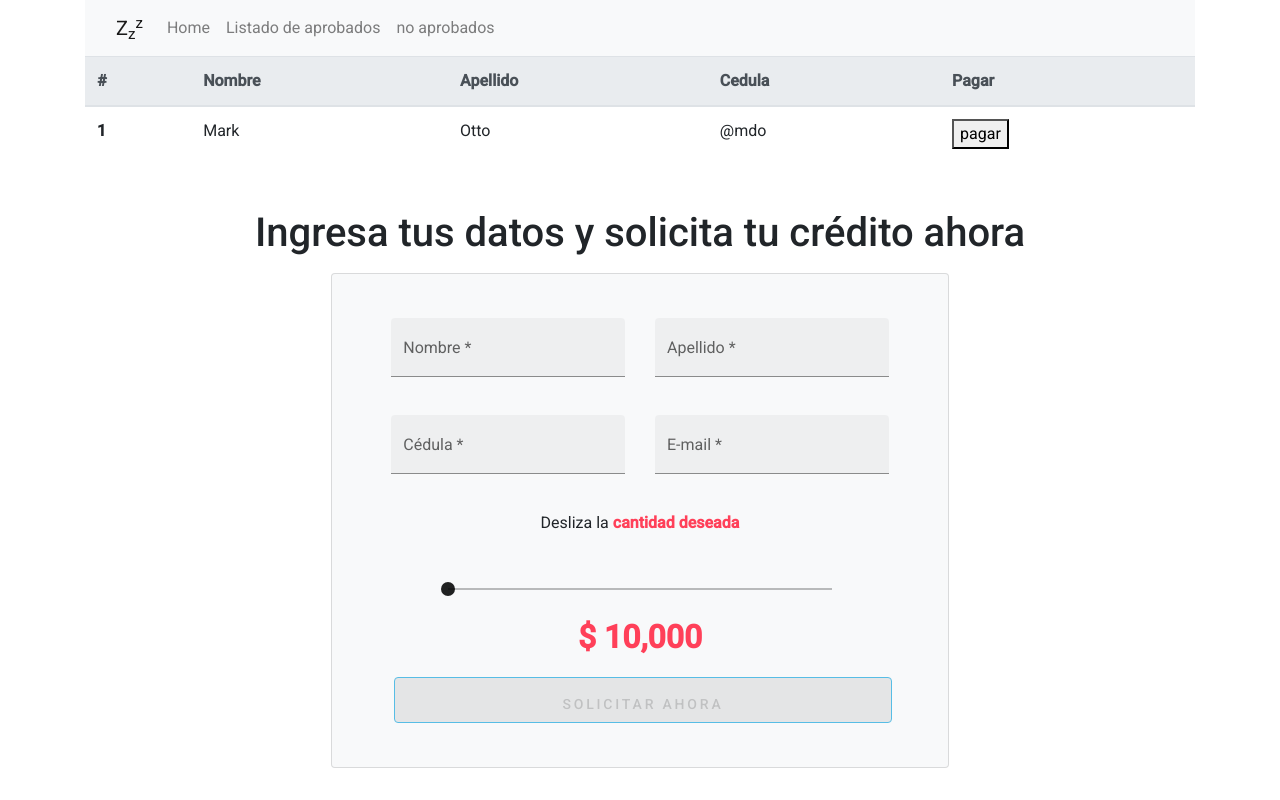
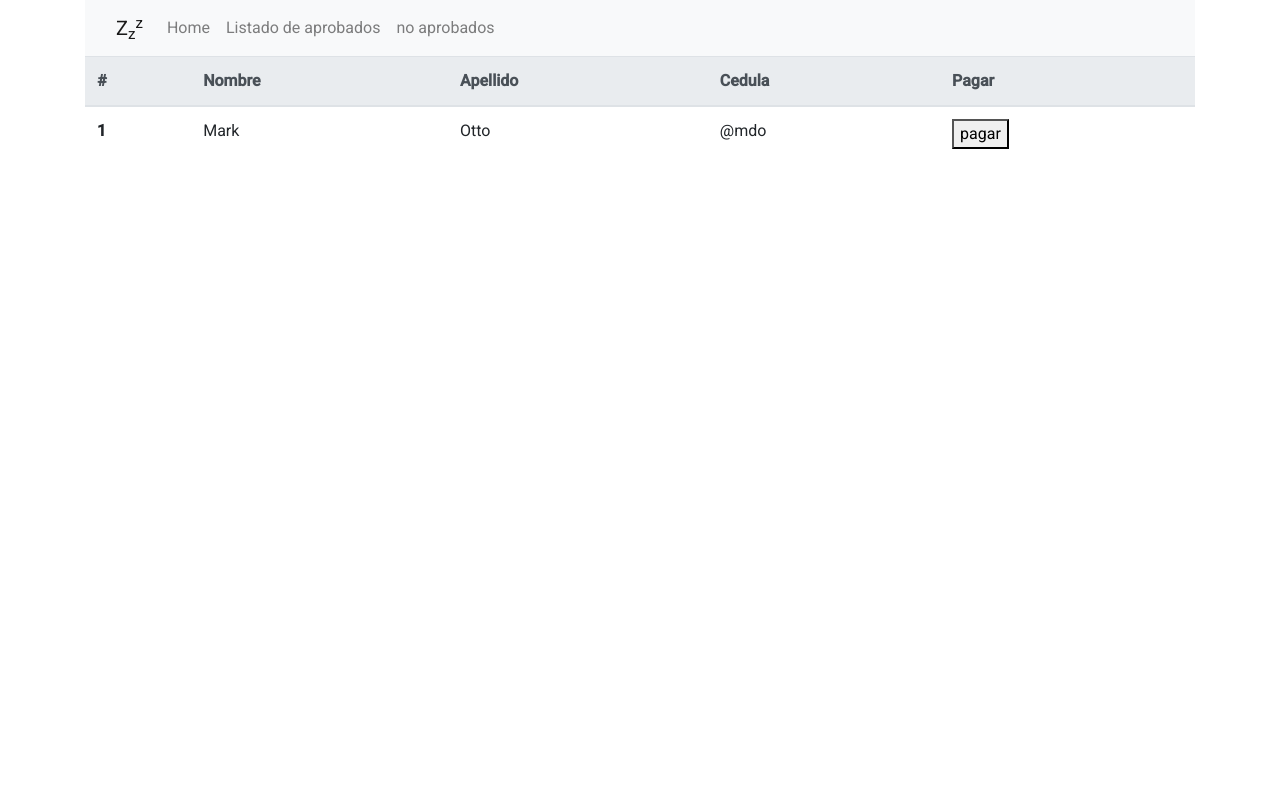
Before and after one commit to lozanomasuno/Zinobe-Frontend-, an Angular app: page /auth/list in a window 1280 px wide. Built offline with nearby package versions, Linux system fonts and the light colour scheme.

Commit message:
modules on routes and lazy load

```diff
--- a/src/app/app.component.html
+++ b/src/app/app.component.html
@@ -1,5 +1,4 @@
 <div class="container">
   <app-navbar></app-navbar>
-  <app-sign-up></app-sign-up>
 </div>
 <router-outlet></router-outlet>
--- a/src/app/app.module.ts
+++ b/src/app/app.module.ts
@@ -5,15 +5,14 @@ import { AppRoutingModule } from './app-routing.module';
 import { AppComponent } from './app.component';
 import { BrowserAnimationsModule } from '@angular/platform-browser/animations';
 import { FormsModule, ReactiveFormsModule } from '@angular/forms';
-import { SignUpComponent } from './components/sign-up/sign-up.component';
 
 //Angular Material
 import { MatFormFieldModule } from '@angular/material/form-field';
 import { MatInputModule } from '@angular/material/input';
 import { MatSliderModule } from '@angular/material/slider';
 import { MatButtonModule } from '@angular/material/button';
+
 //Components
-import { PrestamosValorComponent } from './components/prestamos-valor/prestamos-valor.component';
 import { HttpClientModule } from '@angular/common/http';
 import { NavbarComponent } from './components/navbar/navbar.component';
 
@@ -21,8 +20,6 @@ import { NavbarComponent } from './components/navbar/navbar.component';
 @NgModule({
   declarations: [
     AppComponent,
-    PrestamosValorComponent,
-    SignUpComponent,
     NavbarComponent
   ],
   imports: [
--- a/src/app/auth/pages/main/main.component.html
+++ b/src/app/auth/pages/main/main.component.html
@@ -1 +1 @@
-<!--app-sign-up></app-sign-up-->
+<app-sign-up></app-sign-up>
--- a/src/app/components/sign-up/sign-up.component.ts
+++ b/src/app/components/sign-up/sign-up.component.ts
@@ -1,4 +1,4 @@
-import { Component, Input, OnInit, Output, EventEmitter } from '@angular/core';
+import { Component, OnInit } from '@angular/core';
 import { FormBuilder, FormGroup, Validators } from '@angular/forms';
 
 @Component({
```
Also changed, not shown: src/app/auth/auth.module.ts (+22 -8 lines).
